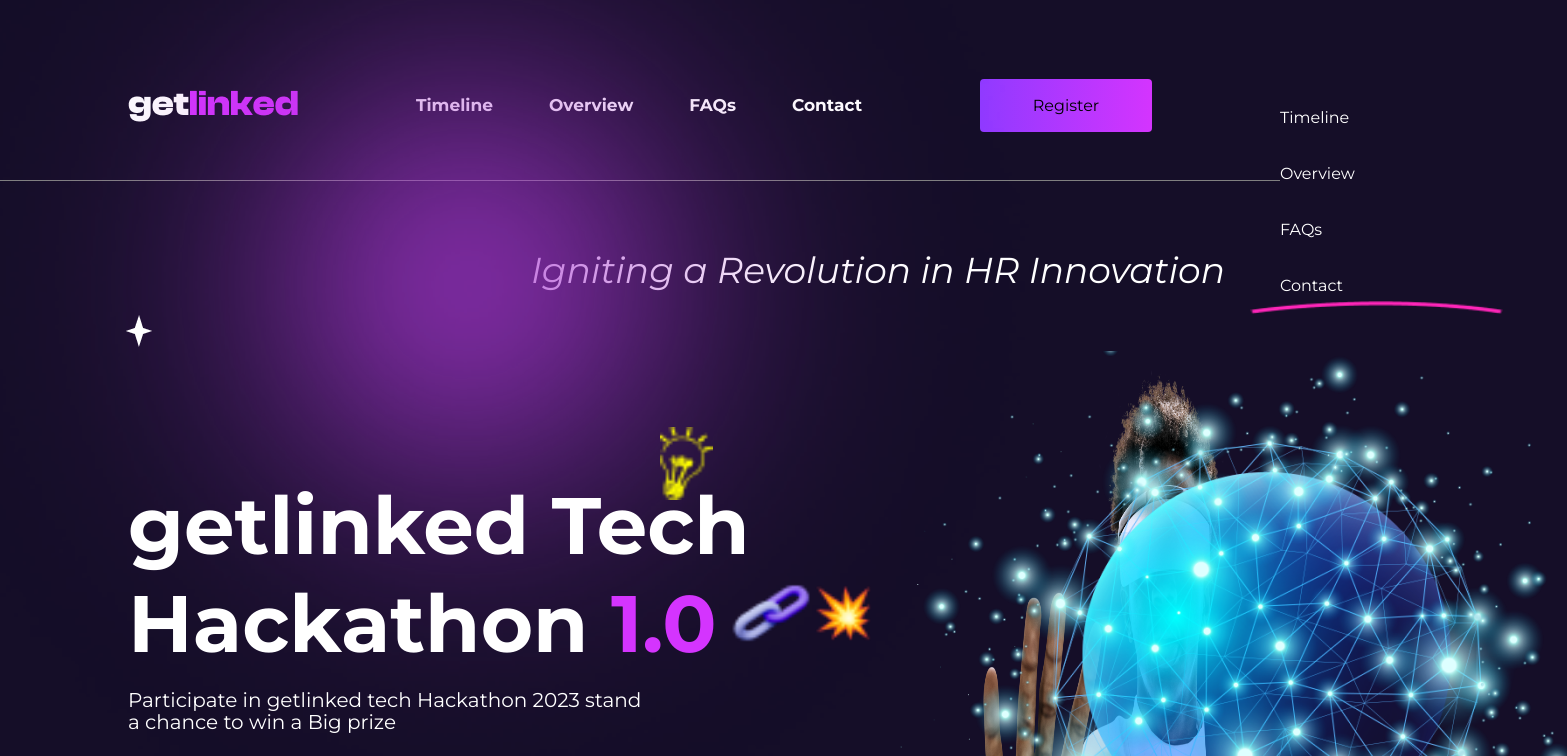
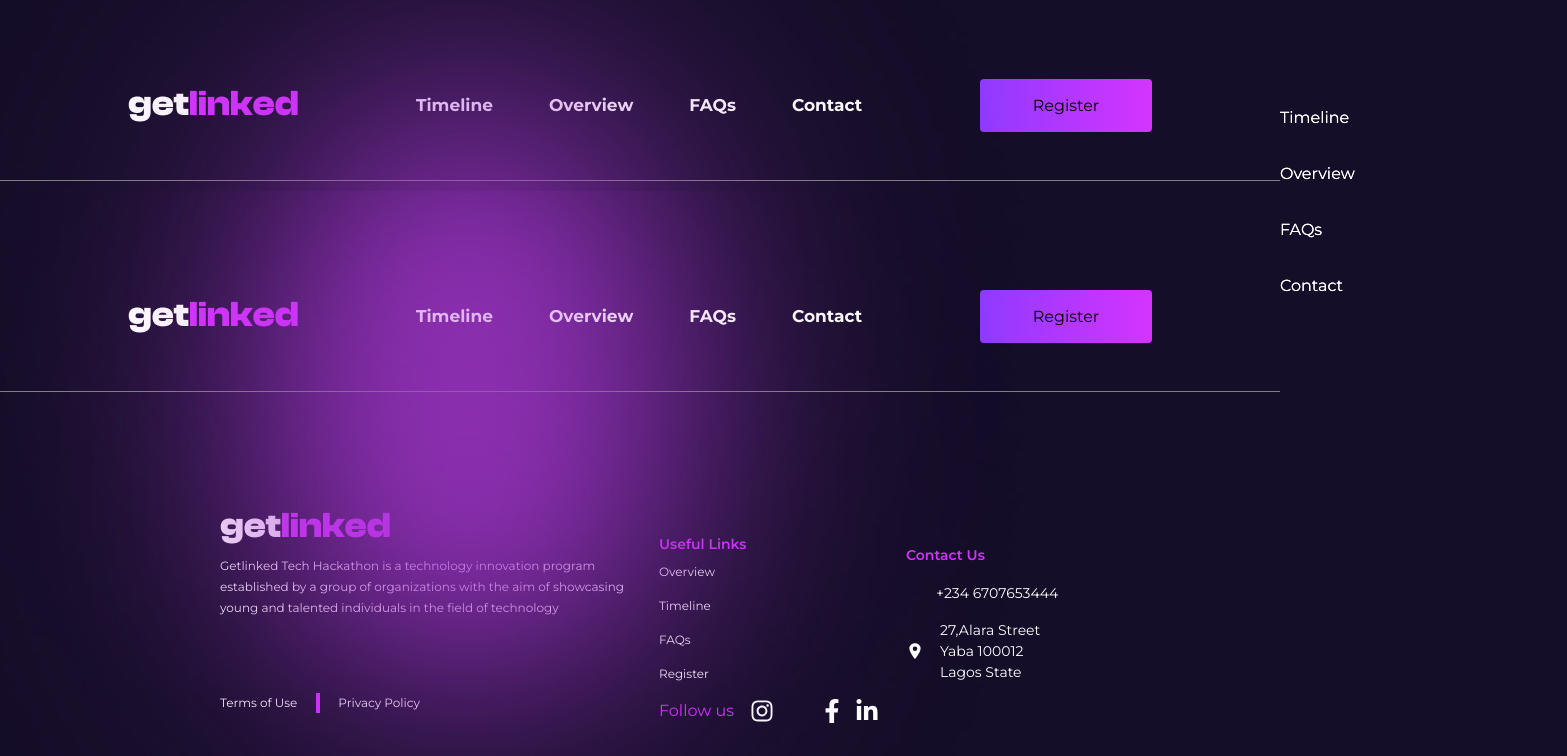
Before and after one commit to annaelowigho/getLinked, a React (Vite) app: page /contact in a window 1280 px wide. Shown: the top 756 px of the page, 1567 px wide, since content can reach past the window. Built offline with nearby package versions, Linux system fonts and the light colour scheme; some icons are missing; the HTML template or start-up script is replaced by a standard one.

Commit message:
working contact page

```diff
--- a/src/App.jsx
+++ b/src/App.jsx
@@ -3,14 +3,22 @@ import { Route, Routes } from 'react-router-dom'
 import Nav from './components/Layout/Nav'
 import Footer from './components/Layout/Footer'
 import Homepage from './pages/Homepage/Homepage'
+import Contact from './pages/SubSections/Contact'
 
 function App() {
 
   return (
     <>
       <Nav/>
-      <Homepage />
+      <div>
+        <Routes>
+          <Route path='/' element={<Homepage />}/>
+          <Route path='/contact' element={<Contact />}/>
+        </Routes>
+      </div>
+
       <Footer/>
+
     </>
   )
 }
--- a/src/components/Layout/Nav.jsx
+++ b/src/components/Layout/Nav.jsx
@@ -74,7 +74,7 @@ export default Nav;
 const NavItem = ({ title, link }) => {
   return (
     <li className="relative">
-      <Link to={link} href="">
+      <Link to={link} href="" className="cursor-pointer ">
         <span>{title}</span>
       </Link>
     </li>
--- a/src/pages/SubSections/Contact.jsx
+++ b/src/pages/SubSections/Contact.jsx
@@ -1,8 +1,14 @@
 import React from 'react'
+import Nav from '../../components/Layout/Nav'
 
 const Contact = () => {
   return (
-    <div>Contact</div>
+    <>
+      <Nav />
+      <div>
+
+      </div>
+    </>
   )
 }
 
```
